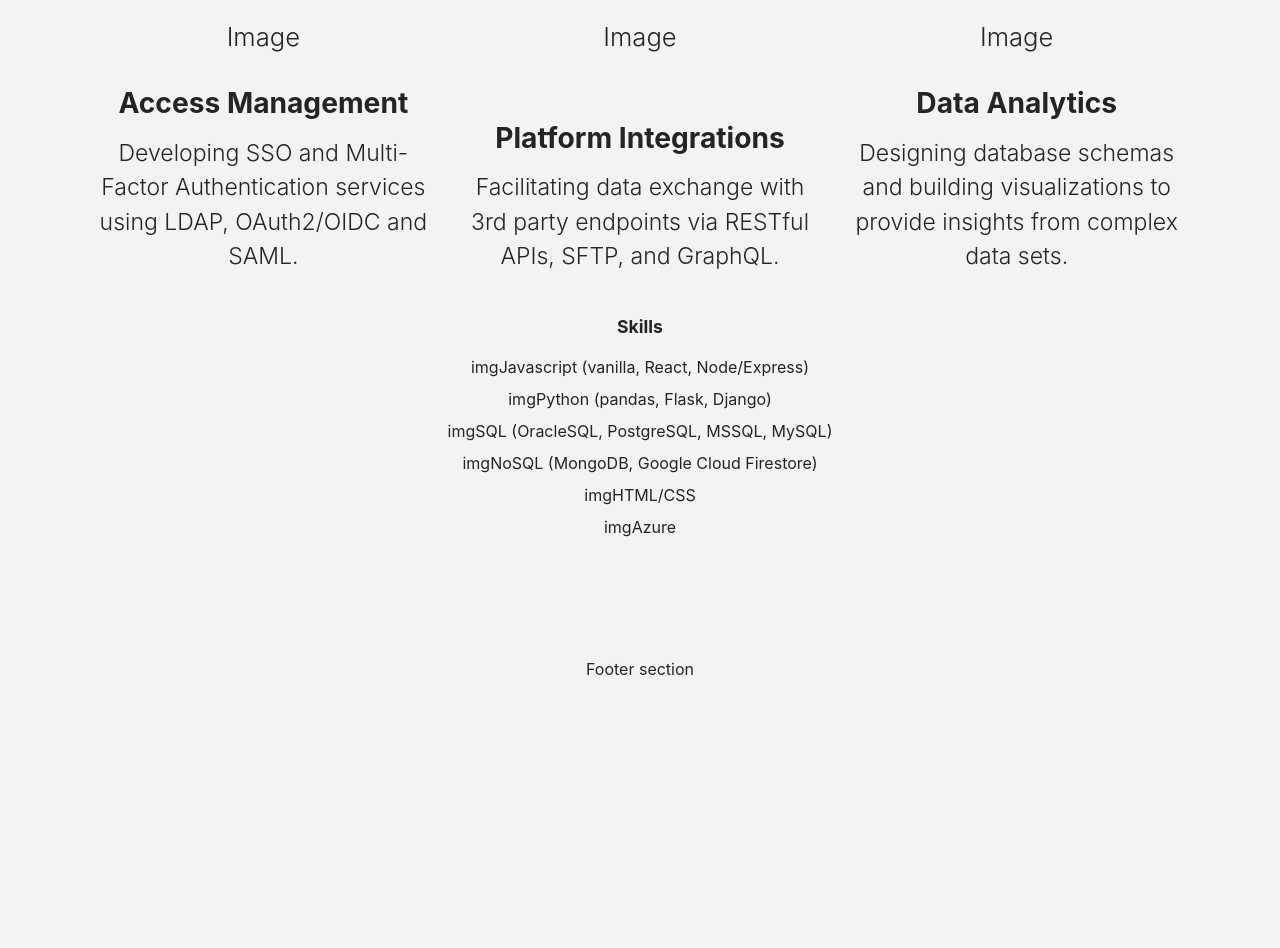
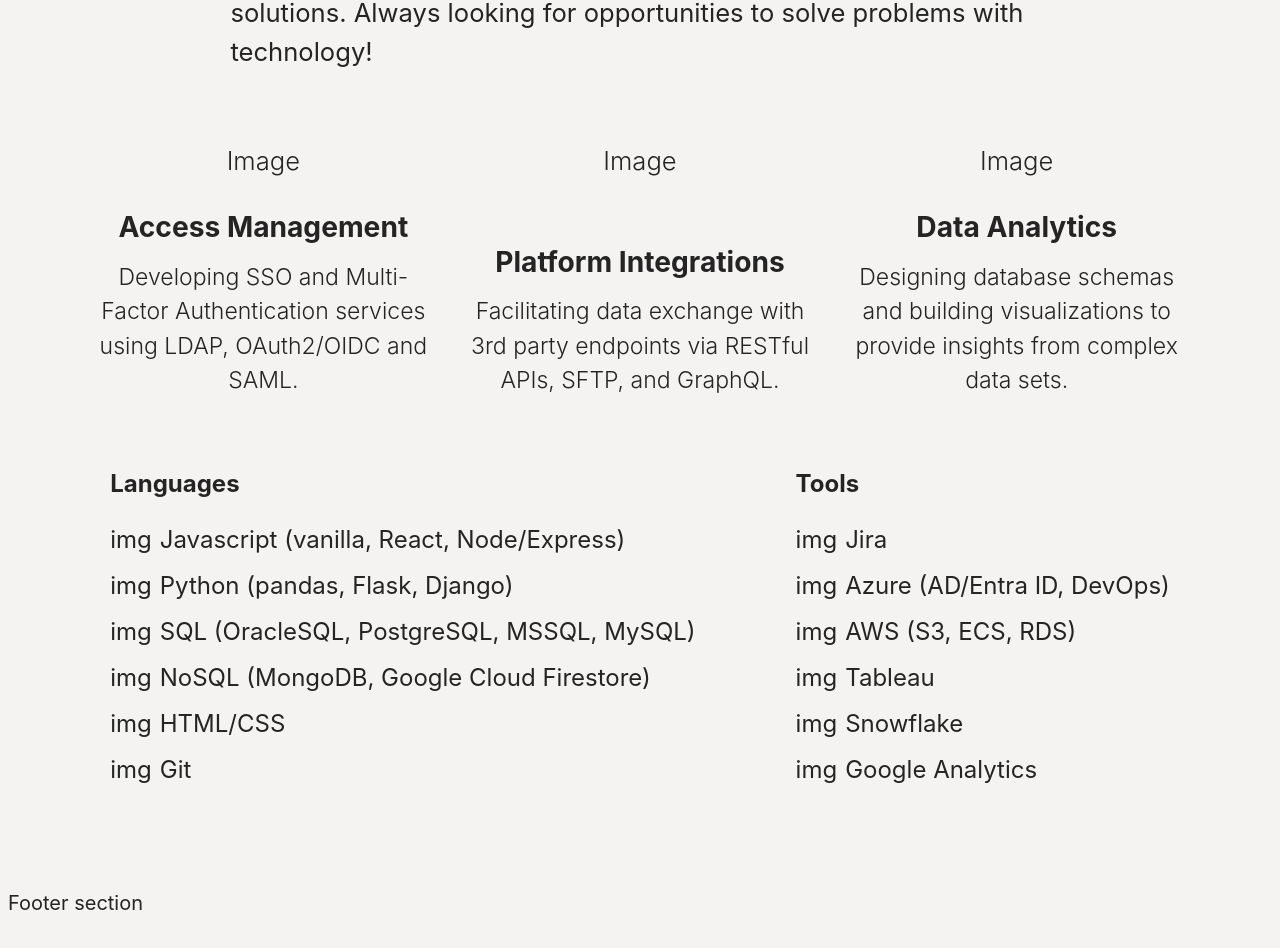
Before and after one commit to Aranaris/vye, a React (Vite) app in the folder frontend/: page / in a window 1280 px wide. Shown: the part 342-1290 px from the top of the page. Before the commit the page ends 1069 px from the top, so only its background shows below. Built offline with nearby package versions, Linux system fonts and the light colour scheme.

Commit message:
style refactoring for new Skills component

```diff
--- a/frontend/src/components/Home.tsx
+++ b/frontend/src/components/Home.tsx
@@ -6,7 +6,7 @@ function Home() {
 	return (
 		<section className='Home'>
 			<header className="section-header">Full Stack Engineering</header>
-			<section className="personal-intro">Hi! I'm Vince, a software developer with over 10 years of experience in tech looking to build great products.</section>
+			<section className="personal-intro">Hi, I'm Vince, a programmer with over 10 years of product experience building healthcare, chemical engineering, and identity solutions. Always looking for opportunities to solve problems with technology!</section>
 			<section className='specialty-container'>
 				<section className='sme-card'>
 					<div className='image'>Image</div>
--- a/frontend/src/components/Skills.tsx
+++ b/frontend/src/components/Skills.tsx
@@ -3,7 +3,8 @@ import '../styles/Skills.css';
 function Skills() {
 	return (
 		<section className="Skills">
-			<header className='container-header'>Skills</header>
+			<section className='languages-container'>
+				<header className='container-header'>Languages</header>
 				<div className='skills-card'>
 					<div className='skill-image'>img</div>
 					<div className='skill-description'>Javascript {'('}vanilla, React, Node/Express{')'}</div>
@@ -26,8 +27,36 @@ function Skills() {
 				</div>
 				<div className='skills-card'>
 					<div className='skill-image'>img</div>
-				<div className='skill-description'>Azure</div>
+					<div className='skill-description'>Git</div>
 				</div>
+			</section>
+			<section className='tools-container'>
+				<header className='container-header'>Tools</header>
+				<div className='skills-card'>
+					<div className='skill-image'>img</div>
+					<div className='skill-description'>Jira</div>
+				</div>
+				<div className='skills-card'>
+					<div className='skill-image'>img</div>
+					<div className='skill-description'>Azure {'('}AD/Entra ID, DevOps{')'}</div>
+				</div>
+				<div className='skills-card'>
+					<div className='skill-image'>img</div>
+					<div className='skill-description'>AWS {'('}S3, ECS, RDS{')'}</div>
+				</div>
+				<div className='skills-card'>
+					<div className='skill-image'>img</div>
+					<div className='skill-description'>Tableau</div>
+				</div>
+				<div className='skills-card'>
+					<div className='skill-image'>img</div>
+					<div className='skill-description'>Snowflake</div>
+				</div>
+				<div className='skills-card'>
+					<div className='skill-image'>img</div>
+					<div className='skill-description'>Google Analytics</div>
+				</div>
+			</section>
 		</section>
 	);
 }
--- a/frontend/src/styles/Home.css
+++ b/frontend/src/styles/Home.css
@@ -1,13 +1,14 @@
 .Home {
 	display:flex;
 	flex-direction: column;
-	gap: 8px;
+	align-items: center;
+	justify-content: center;
+	gap: 20px;
 	padding-top: 3em;
     padding-bottom: 4em;
 }
 
 .section-header {
-	padding: 0;
     margin: 0 0 0.6em;
     color: inherit;
     font-weight: 900;
--- a/frontend/src/styles/Skills.css
+++ b/frontend/src/styles/Skills.css
@@ -1,12 +1,18 @@
 .Skills {
 	display: flex;
+	flex-direction: row;
+	gap: 100px;
+	margin-top: 4em;
+}
+
+.languages-container, .tools-container {
+	display: flex;
 	flex-direction: column;
-	gap: 8px;
-	max-width: inherit;
+	gap: 10px;
+	justify-content: start;
 }
 
 .container-header {
-	font-size: 1.1em;
 	font-weight: 700;
 	margin-top: auto;
     margin-bottom: 0.4em;
@@ -15,11 +21,14 @@
 .skills-card {
 	display: flex;
 	flex-direction: row;
+	gap: 8px;
+	margin-right: auto;
 }
 
 @media only screen and (width > 960px) {
 	.Skills {
 		max-width: 1100px;
 		margin-top: 2em;
+		font-size: 1.2em;
 	}
 }
--- a/frontend/src/styles/index.css
+++ b/frontend/src/styles/index.css
@@ -17,13 +17,10 @@
 	grid-gap: 1em;
 }
 
-#root section {
+.header {
 	display: flex;
 	align-items: center;
 	justify-content: center;
-}
-
-.header {
 	gap: 30px;
   	padding: 15px;
 	font-weight: 700;
@@ -78,6 +75,7 @@ button:focus, button:focus-visible {
   :root {
     color: #242424;
     background-color: #F4F3F2;
+	font-size: 1.25em;
   }
 
   a.nav-link {
```
Lines whose indentation alone changed are shown as unchanged.
